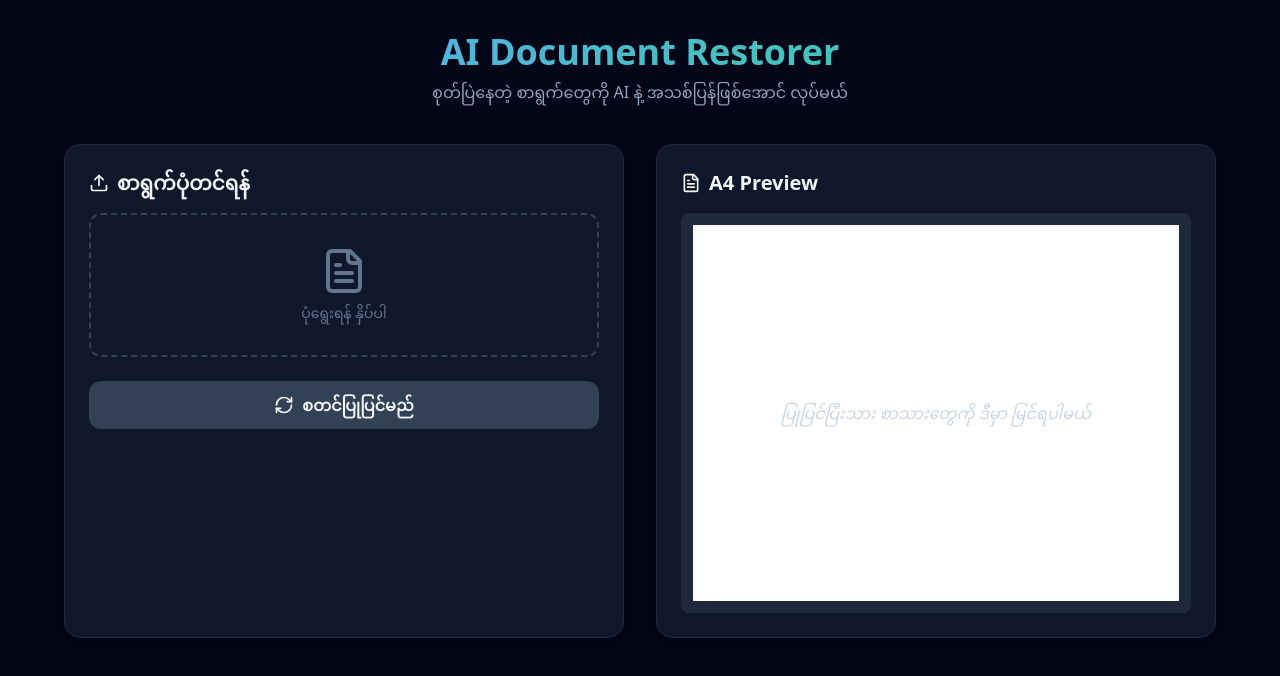
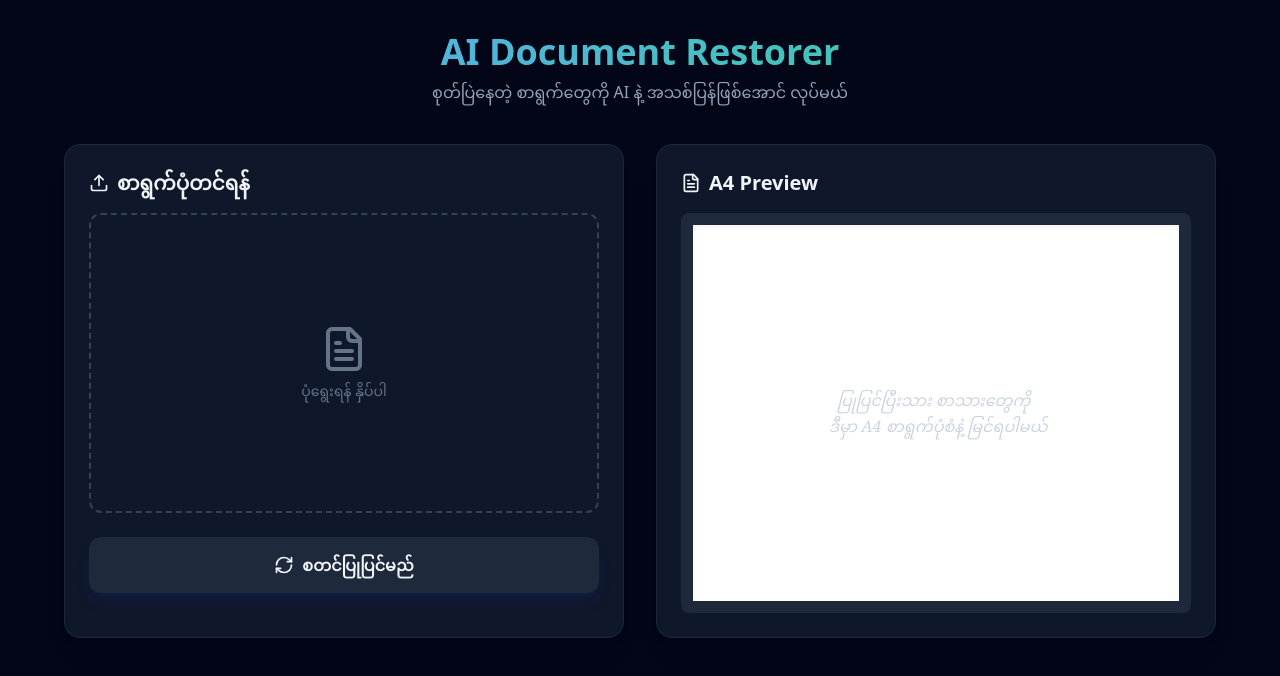
Before and after one commit to ChitLay118/ai-doc-restorer, a Next.js app: page / in a window 1280 px wide. Shown: the top 676 px of the page. Built offline with nearby package versions, Linux system fonts and the light colour scheme; no server answers.

Commit message:
Update page.tsx

```diff
--- a/app/page.tsx
+++ b/app/page.tsx
@@ -2,19 +2,18 @@
 import React, { useState } from 'react';
 import { GoogleGenerativeAI } from "@google/generative-ai";
 import { jsPDF } from "jspdf";
-import { Upload, FileText, Download, Loader2, RefreshCw } from "lucide-react";
+import { Upload, FileText, Download, Loader2, RefreshCw, AlertCircle } from "lucide-react";
 
 export default function AIDocRestorer() {
   const [image, setImage] = useState<string | null>(null);
   const [restoredText, setRestoredText] = useState("");
   const [loading, setLoading] = useState(false);
-
-  // Gemini AI Setup
-  const genAI = new GoogleGenerativeAI(process.env.NEXT_PUBLIC_GEMINI_API_KEY!);
+  const [errorMsg, setErrorMsg] = useState<string | null>(null);
 
   const handleImageUpload = (e: React.ChangeEvent<HTMLInputElement>) => {
     const file = e.target.files?.[0];
     if (file) {
+      setErrorMsg(null);
       const reader = new FileReader();
       reader.onloadend = () => setImage(reader.result as string);
       reader.readAsDataURL(file);
@@ -23,22 +22,37 @@ export default function AIDocRestorer() {
 
   const processImage = async () => {
     if (!image) return;
+
+    const apiKey = process.env.NEXT_PUBLIC_GEMINI_API_KEY;
+
+    if (!apiKey) {
+      setErrorMsg("API Key မတွေ့ပါ။ Vercel Settings မှာ NEXT_PUBLIC_GEMINI_API_KEY ကို ထည့်ပေးပါ။");
+      return;
+    }
+
     setLoading(true);
+    setErrorMsg(null);
+
     try {
+      const genAI = new GoogleGenerativeAI(apiKey);
+      // ပိုမြန်ပြီး တိကျတဲ့ flash model ကို သုံးထားပါတယ်
       const model = genAI.getGenerativeModel({ model: "gemini-1.5-flash" });
+
       const base64Data = image.split(",")[1];
 
-      const prompt = "This is a photo of a damaged or torn document. Please extract all the text accurately. Fix any spelling errors caused by the damage and rewrite it clearly. Maintain the original structure. Output only the final clean text.";
+      // မြန်မာစာရော အင်္ဂလိပ်စာပါ သေသေချာချာ ဖတ်နိုင်ဖို့ Prompt ကို ပြင်ထားပါတယ်
+      const prompt = "This is a photo of a document that might be damaged, torn, or blurry. 1. Carefully extract all text (including Myanmar Burmese text if present). 2. Fix any spelling errors or missing words caused by damage. 3. Maintain the original layout and paragraph structure. 4. Output ONLY the clean restored text without any explanations.";
 
       const result = await model.generateContent([
         prompt,
         { inlineData: { data: base64Data, mimeType: "image/jpeg" } },
       ]);
 
-      setRestoredText(result.response.text());
-    } catch (error) {
-      console.error("Error:", error);
-      alert("AI Processing မှာ အမှားအယွင်းရှိသွားပါတယ်။");
+      const responseText = result.response.text();
+      setRestoredText(responseText);
+    } catch (error: any) {
+      console.error("AI Error:", error);
+      setErrorMsg("AI က ပုံကို ဖတ်လို့မရပါဘူး။ အင်တာနက်လိုင်း သို့မဟုတ် API Key ကို စစ်ဆေးပါ။");
     } finally {
       setLoading(false);
     }
@@ -46,6 +60,7 @@ export default function AIDocRestorer() {
 
   const exportPDF = () => {
     const doc = new jsPDF();
+    // မြန်မာစာအတွက် font configuration လိုအပ်နိုင်ပေမယ့် အခြေခံအားဖြင့် split လုပ်ပြီး ထုတ်ပေးပါမယ်
     const splitText = doc.splitTextToSize(restoredText, 180);
     doc.text(splitText, 15, 20);
     doc.save("restored-document.pdf");
@@ -61,17 +76,24 @@ export default function AIDocRestorer() {
           <p className="text-slate-400 mt-2">စုတ်ပြဲနေတဲ့ စာရွက်တွေကို AI နဲ့ အသစ်ပြန်ဖြစ်အောင် လုပ်မယ်</p>
         </header>
 
+        {errorMsg && (
+          <div className="mb-6 p-4 bg-red-900/30 border border-red-500/50 rounded-xl flex items-center gap-3 text-red-200">
+            <AlertCircle size={20} />
+            <p className="text-sm">{errorMsg}</p>
+          </div>
+        )}
+
         <div className="grid md:grid-cols-2 gap-8">
-          {/* Left: Input Section */}
+          {/* Input Section */}
           <div className="bg-slate-900 p-6 rounded-2xl border border-slate-800 shadow-xl">
             <h2 className="text-xl font-semibold mb-4 flex items-center gap-2">
               <Upload size={20} /> စာရွက်ပုံတင်ရန်
             </h2>
 
-            <label className="border-2 border-dashed border-slate-700 rounded-xl p-8 flex flex-col items-center justify-center cursor-pointer hover:border-blue-500 transition-colors">
+            <label className="border-2 border-dashed border-slate-700 rounded-xl p-8 flex flex-col items-center justify-center cursor-pointer hover:border-blue-500 transition-colors min-h-[300px]">
               <input type="file" className="hidden" onChange={handleImageUpload} accept="image/*" />
               {image ? (
-                <img src={image} alt="Preview" className="max-h-64 rounded-lg shadow-md" />
+                <img src={image} alt="Preview" className="max-h-80 rounded-lg shadow-md object-contain" />
               ) : (
                 <div className="text-center">
                   <FileText className="mx-auto mb-2 text-slate-500" size={48} />
@@ -83,14 +105,14 @@ export default function AIDocRestorer() {
             <button
               onClick={processImage}
               disabled={!image || loading}
-              className="w-full mt-6 bg-blue-600 hover:bg-blue-500 disabled:bg-slate-700 py-3 rounded-xl font-bold flex items-center justify-center gap-2 transition-all"
+              className="w-full mt-6 bg-blue-600 hover:bg-blue-500 disabled:bg-slate-800 py-4 rounded-xl font-bold flex items-center justify-center gap-2 transition-all shadow-lg shadow-blue-900/20"
             >
               {loading ? <Loader2 className="animate-spin" /> : <RefreshCw size={20} />}
-              {loading ? "AI ဖတ်နေသည်..." : "စတင်ပြုပြင်မည်"}
+              {loading ? "AI က စာဖတ်နေပါတယ်..." : "စတင်ပြုပြင်မည်"}
             </button>
           </div>
 
-          {/* Right: Output Section (A4 Preview) */}
+          {/* Output Section */}
           <div className="bg-slate-900 p-6 rounded-2xl border border-slate-800 shadow-xl flex flex-col">
             <div className="flex justify-between items-center mb-4">
               <h2 className="text-xl font-semibold flex items-center gap-2">
@@ -108,8 +130,8 @@ export default function AIDocRestorer() {
 
             <div className="flex-1 bg-white text-black p-8 rounded-lg shadow-inner overflow-y-auto min-h-[400px] leading-relaxed whitespace-pre-wrap font-serif border-[12px] border-slate-800">
               {restoredText || (
-                <div className="h-full flex items-center justify-center text-slate-300 italic">
-                  ပြုပြင်ပြီးသား စာသားတွေကို ဒီမှာ မြင်ရပါမယ်
+                <div className="h-full flex items-center justify-center text-slate-300 italic text-center">
+                  ပြုပြင်ပြီးသား စာသားတွေကို <br/> ဒီမှာ A4 စာရွက်ပုံစံနဲ့ မြင်ရပါမယ်
                 </div>
               )}
             </div>
```
